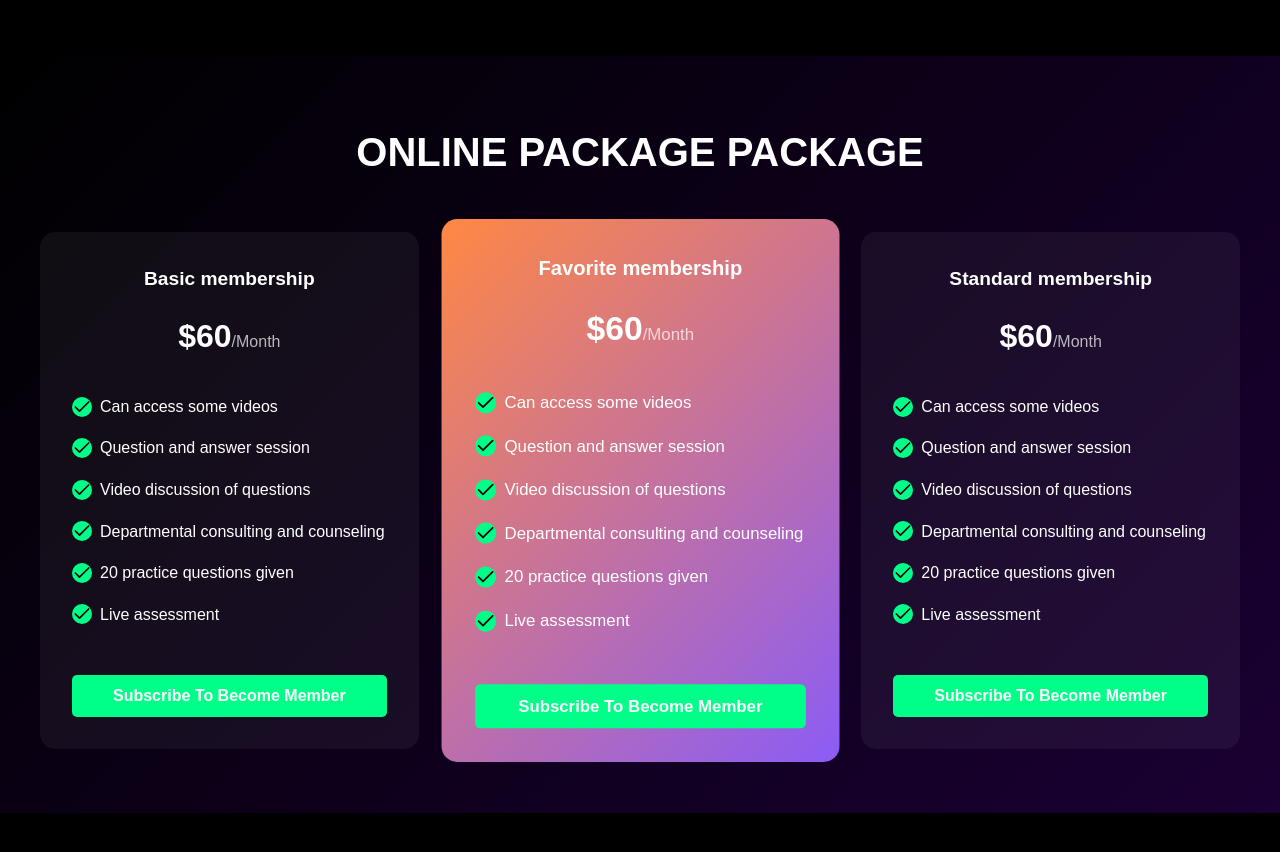
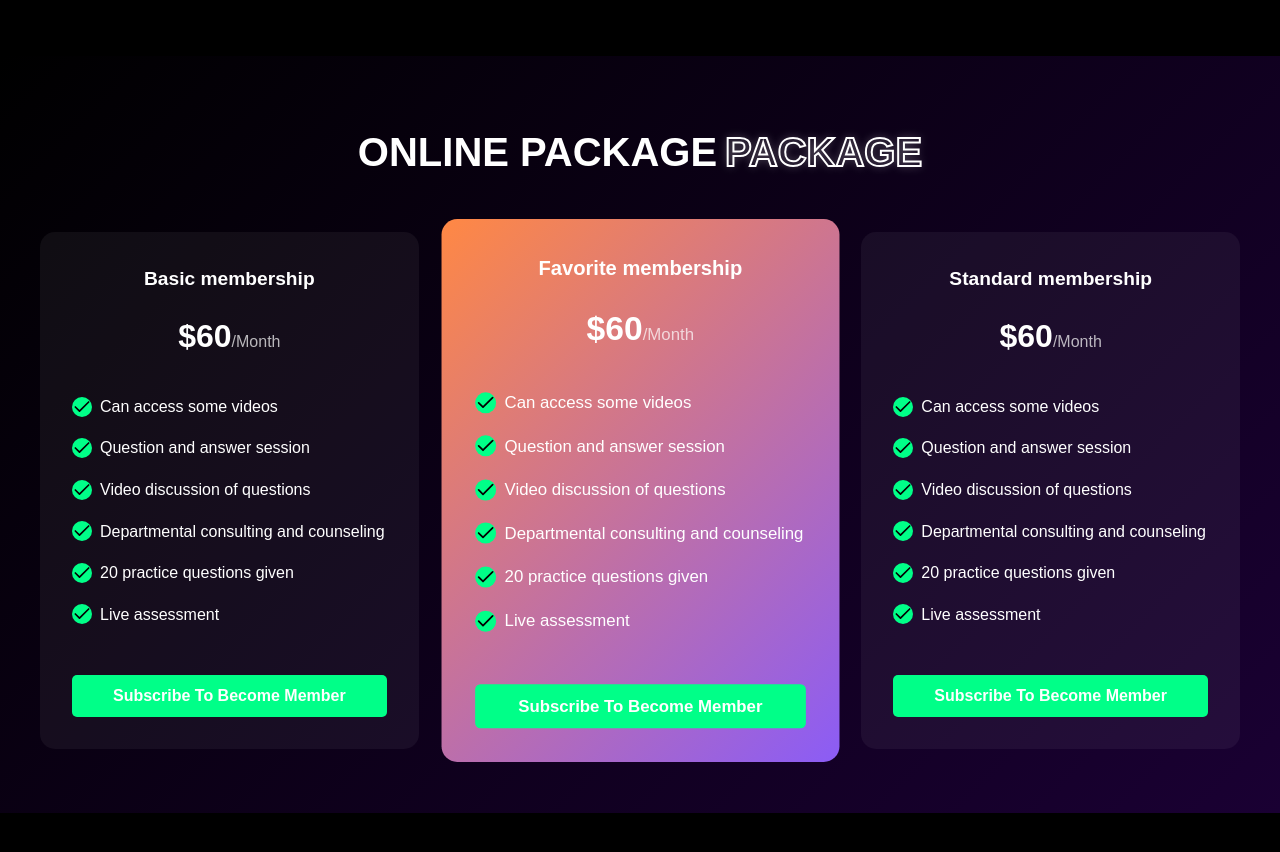
Before and after one commit to rajni2002491/gym_website, a React (Vite) app: page / in a window 1280 px wide. Shown: the part 3080-3932 px from the top of the page. Built offline with nearby package versions, Linux system fonts and the light colour scheme.

Commit message:
package section done

```diff
--- a/src/App.css
+++ b/src/App.css
@@ -782,6 +782,21 @@ body {
   font-size: 2.5rem;
   margin-bottom: 3rem;
   font-weight: bold;
+  display: flex;
+  justify-content: center;
+  align-items: center;
+  gap: 0.5rem;
+}
+
+.title-solid {
+  color: #ffffff;
+}
+
+.title-outlined {
+  color: transparent;
+  -webkit-text-stroke: 2px #ffffff;
+  text-stroke: 2px #ffffff;
+  text-shadow: 0 0 10px rgba(255, 255, 255, 0.3);
 }
 
 .pricing-cards {
--- a/src/components/Pricing.jsx
+++ b/src/components/Pricing.jsx
@@ -48,7 +48,10 @@ const Pricing = () => {
     return (
         <section className="pricing" id="pricing">
             <div className="pricing-container">
-                <h2 className="pricing-title">ONLINE PACKAGE PACKAGE</h2>
+                <h2 className="pricing-title">
+                    <span className="title-solid">ONLINE PACKAGE</span>
+                    <span className="title-outlined"> PACKAGE</span>
+                </h2>
                 <div className="pricing-cards">
                     {packages.map((pkg, index) => (
                         <div key={index} className={`pricing-card ${pkg.featured ? 'featured' : ''}`}>
```
